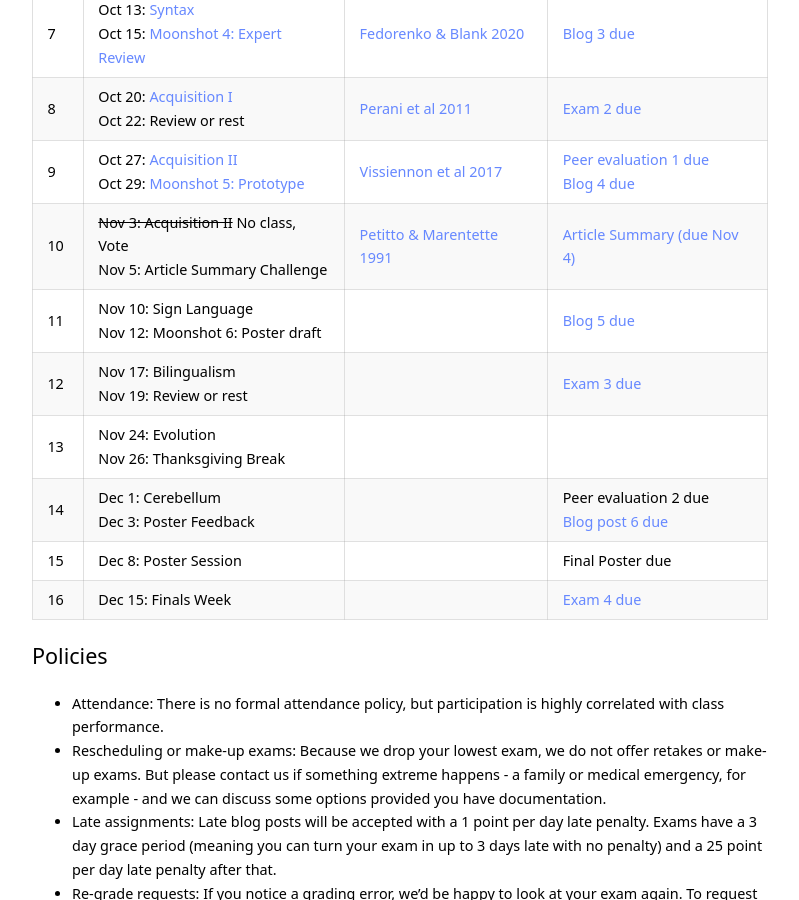
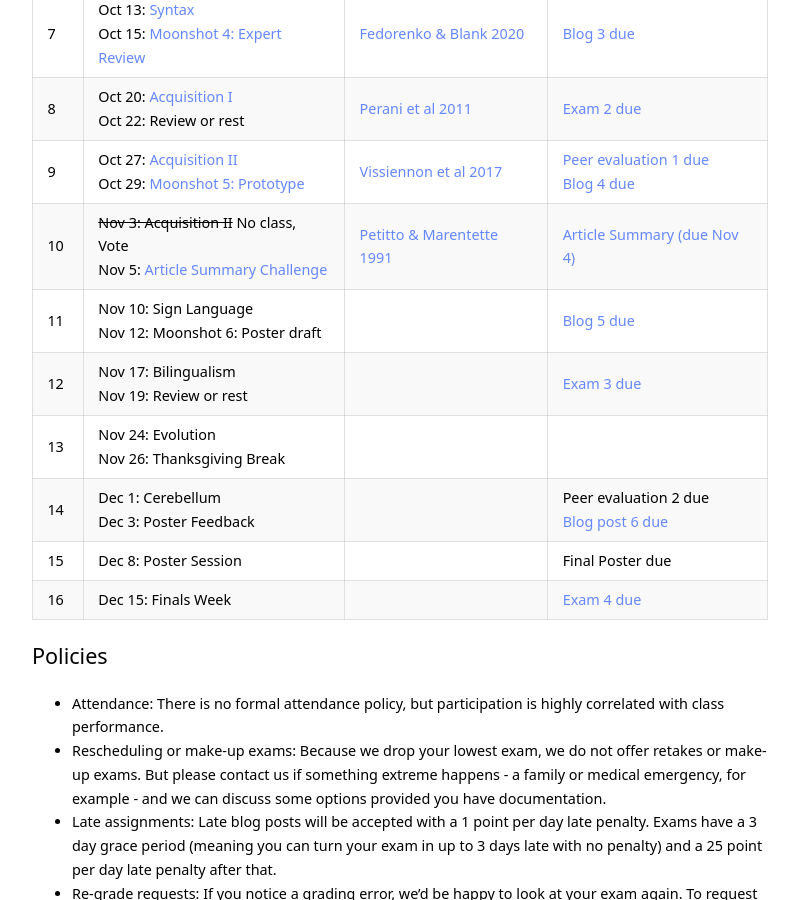
Before and after one commit to kschuler/ling104, a Jekyll site: the page built from index.md, in a window 1280 px wide and 900 px high, scrolled down 2878 px. Shown: the whole window, without its empty margins (240-1039 px from the left). Built offline with Jekyll 4.4.1, drawn with Linux system fonts in a browser that asks for light colours; part of the change alters nothing that is shown.

```diff
--- a/index.md
+++ b/index.md
@@ -76,7 +76,7 @@ Wk  | Lecture | Readings | Resources
 7 | Oct 13: [Syntax](https://public.3.basecamp.com/p/EA6ajvVEQCEYz8HAWtXy4Ety) <br> Oct 15: [Moonshot 4: Expert Review](https://public.3.basecamp.com/p/DjQopTiuZJPibJNJjF9zZ4ZJ) | [Fedorenko & Blank 2020](https://app.perusall.com/courses/ling-104-001-2020c-intro-to-language-and-the-brain/fedorenko-and-blank-2020-broca-s-area-is-not-a-natural-kind?assignmentId=j4vEwPR6Cnxs6gbnQ&part=1)| [Blog 3 due](https://canvas.upenn.edu/courses/1530046/assignments/8162723)
 8 | Oct 20: [Acquisition I](https://public.3.basecamp.com/p/DW7j3UKyLqdDcDtSUiyCUZ2s) <br> Oct 22: **Review or rest**| [Perani et al 2011](https://app.perusall.com/courses/ling-104-001-2020c-intro-to-language-and-the-brain/perani-et-al-2011-neural-language-networks-at-birth?assignmentId=ck6Jp3LtTELfeixPp&part=1) | [Exam 2 due](https://canvas.upenn.edu/courses/1530046/assignments/8162038)
 9 | Oct 27: [Acquisition II](https://public.3.basecamp.com/p/twgpDoK1RZz99XmPhohRZFPB)<br> Oct 29: [Moonshot 5: Prototype](https://public.3.basecamp.com/p/igpfrbHRTMNDJ3pnwrXfAXLb) | [Vissiennon et al 2017](https://app.perusall.com/courses/ling-104-001-2020c-intro-to-language-and-the-brain/vissiennon-2017-functional-organization-of-the-language-network-in?assignmentId=87wtvQi8dd9JZ2Jfu&part=1) | [Peer evaluation 1 due](https://docs.google.com/forms/d/e/1FAIpQLSdfY_bDZ-YfZJ2TmWNsf2el2A6NI0N2_BN-a2SFepsdF6mpVw/viewform?usp=sf_link)<br>[Blog 4 due](https://canvas.upenn.edu/courses/1530046/assignments/8162726)
-10 | ~~Nov 3:  Acquisition II~~ **No class, Vote** <br> Nov 5: Article Summary Challenge | [Petitto & Marentette 1991](https://app.perusall.com/courses/ling-104-001-2020c-intro-to-language-and-the-brain/babbling-babbling-in-the-manual-mode-evidence-for-the?assignmentId=ujNm4ncat7MPJmWxw&part=1) | [Article Summary (due Nov 4)](https://canvas.upenn.edu/courses/1530046/quizzes/2425883)
+10 | ~~Nov 3:  Acquisition II~~ **No class, Vote** <br> Nov 5: [Article Summary Challenge](https://public.3.basecamp.com/p/UZ8iVrjoWBDhGQUgAhQqXaMp) | [Petitto & Marentette 1991](https://app.perusall.com/courses/ling-104-001-2020c-intro-to-language-and-the-brain/babbling-babbling-in-the-manual-mode-evidence-for-the?assignmentId=ujNm4ncat7MPJmWxw&part=1) | [Article Summary (due Nov 4)](https://canvas.upenn.edu/courses/1530046/quizzes/2425883)
 11 | Nov 10: Sign Language <br> Nov 12: Moonshot 6: Poster draft| | [Blog 5 due](https://canvas.upenn.edu/courses/1530046/assignments/8162742)
 12 | Nov 17: Bilingualism <br> Nov 19: **Review or rest** | | [Exam 3 due](https://canvas.upenn.edu/courses/1530046/assignments/8162040)
 13 | Nov 24: Evolution <br> Nov 26: **Thanksgiving Break** | |
```
